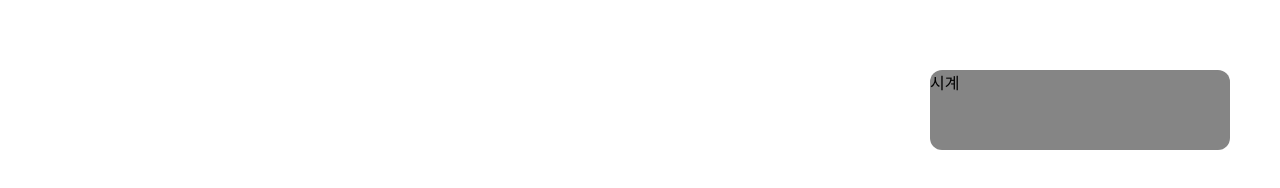
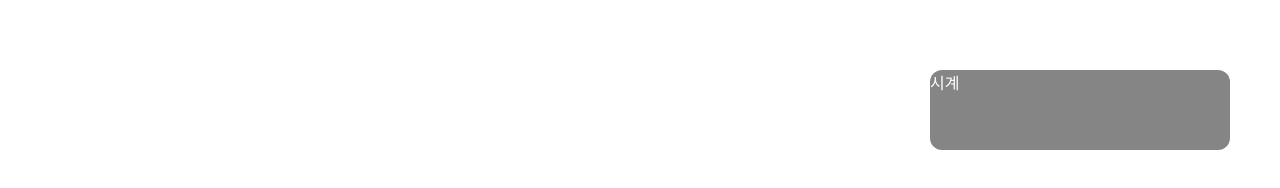
Before and after one commit to C17AN/carbon-clock, a React (Create React App) app: page / in a window 1280 px wide. Shown: the part 600-788 px from the top of the page. Built offline with nearby package versions, Linux system fonts and the light colour scheme; a web font is replaced by a local one.

Commit message:
feat: 페이지 분리

```diff
--- a/src/App.js
+++ b/src/App.js
@@ -1,11 +1,14 @@
-import Globe from "./components/Globe/Globe";
-import Header from "./components/Header/Header";
+import { BrowserRouter as Router, Link, Route } from "react-router-dom";
+import Home from "./pages/Home";
 
 function App() {
   return (
     <div className="App">
-      <Header />
-      <Globe />
+      <Router>
+        <Route path="/" exact>
+          <Home />
+        </Route>
+      </Router>
     </div>
   );
 }
--- a/src/components/Clock/Clock.scss
+++ b/src/components/Clock/Clock.scss
@@ -7,4 +7,5 @@
   height: 80px;
   width: 300px;
   border-radius: 12px;
+  color: white;
 }
--- /dev/null
+++ b/src/pages/Home.jsx
@@ -0,0 +1,14 @@
+import React from "react";
+import GlobeComponent from "../components/GlobeComponent/GlobeComponent";
+import Header from "../components/Header/Header";
+
+const Home = () => {
+  return (
+    <div>
+      <Header />
+      <GlobeComponent />
+    </div>
+  );
+};
+
+export default Home;
```
Also changed, not shown: src/components/GlobeComponent/GlobeComponent.jsx (renamed from src/components/Globe/Globe.jsx).
